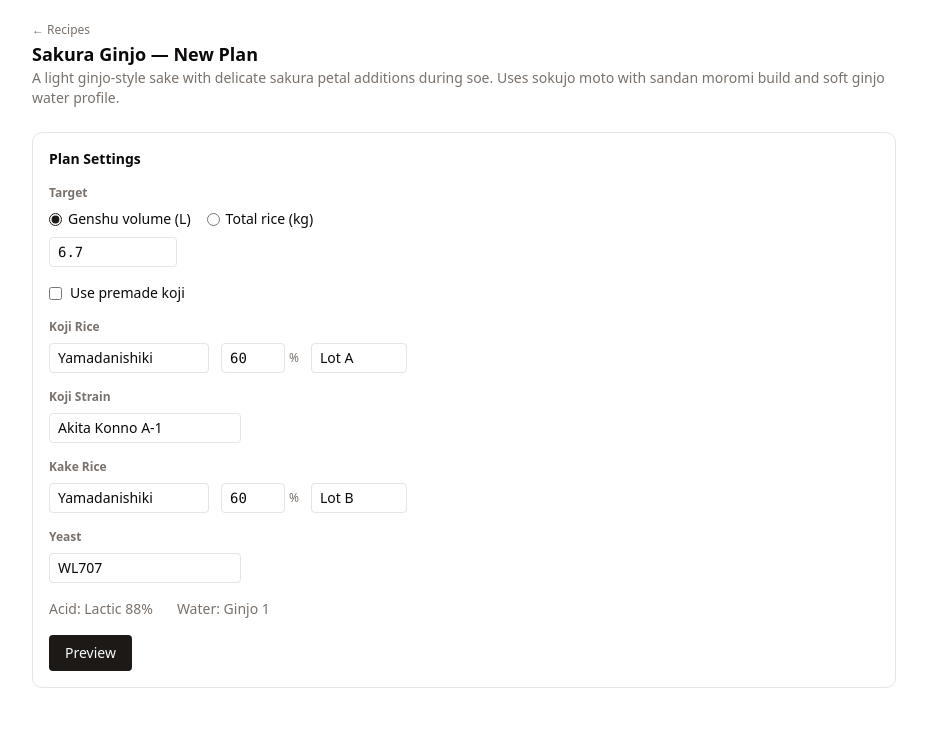
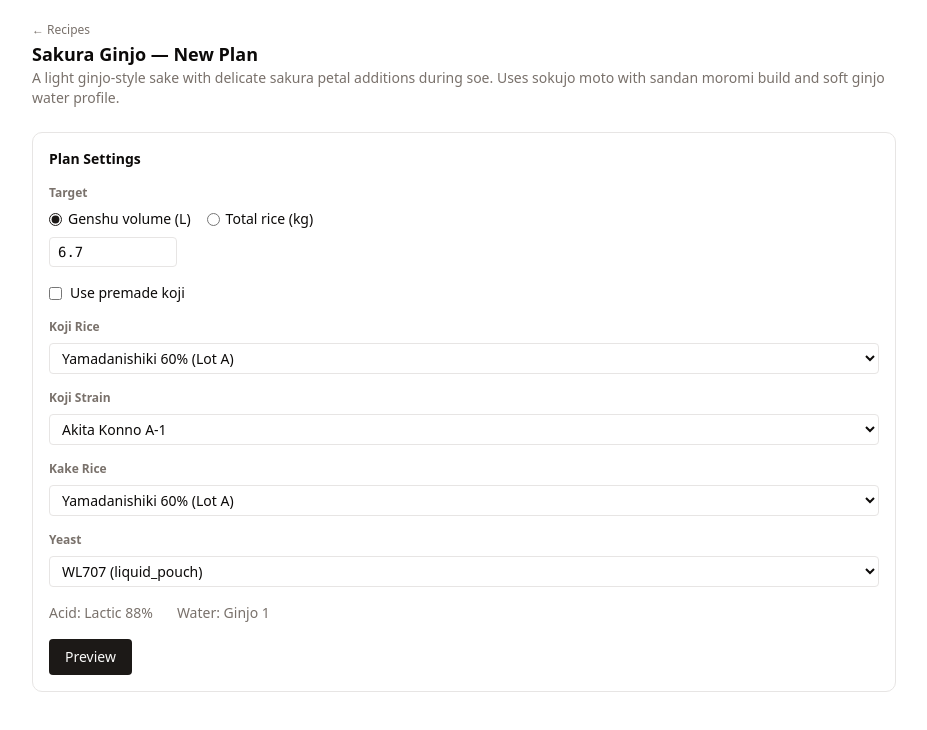
Before and after one commit to mcgrizzz/toji, a SvelteKit app: page /recipes/sakura-ginjo/new in a window 1280 px wide. Shown: the top 730 px of the page, without its empty margins (176-1103 px from the left). Built offline with nearby package versions, Linux system fonts and the light colour scheme.

Commit message:
start setting up inventory system + acid wiring

```diff
--- /dev/null
+++ b/src/lib/app/adapters/inventoryToRefs.ts
@@ -0,0 +1,26 @@
+import type { RiceLotItem, KojiStrainItem, YeastStockItem } from '$lib/app/models/inventory';
+import type { RiceLotRef, KojiStrainRef, YeastRef } from '$lib/engine/models/planTypes';
+
+export function riceLotToRef(item: RiceLotItem): RiceLotRef {
+	return {
+		lotId: item.id,
+		variety: item.variety,
+		polishPct: item.polishPct,
+		lotLabel: item.lotLabel
+	};
+}
+
+export function kojiStrainToRef(item: KojiStrainItem): KojiStrainRef {
+	return {
+		strainId: item.id,
+		name: item.name
+	};
+}
+
+export function yeastStockToRef(item: YeastStockItem): YeastRef {
+	return {
+		yeastId: item.id,
+		name: item.name,
+		format: item.format
+	};
+}
--- /dev/null
+++ b/src/lib/app/models/inventory.ts
@@ -0,0 +1,23 @@
+export type RiceLotItem = {
+	id: string;
+	variety: string;
+	polishPct: number;
+	lotLabel?: string;
+	massKgAvailable?: number;
+};
+
+export type KojiStrainItem = {
+	id: string;
+	name: string;
+	supplier?: string;
+};
+
+/** Temporary flattened stock fixture — will later reference a catalog product plus package metadata */
+export type YeastStockItem = {
+	id: string;
+	productId: string;
+	name: string;
+	format: 'liquid_pouch' | 'dry' | 'slant';
+	manufacturer?: string;
+	packageDate?: string;
+};
--- a/src/lib/app/types.ts
+++ b/src/lib/app/types.ts
@@ -5,6 +5,7 @@ import type { ScheduleTemplate } from '$lib/engine/models/scheduleTypes';
 import type { ResolvedSchedule } from '$lib/engine/resolvers/resolveSchedules';
 import type { PitchingResult } from '$lib/engine/resolvers/resolvePitching';
 import type { YeastSelection } from '$lib/engine/models/yeastTypes';
+import type { AcidType } from '$lib/engine/models/catalogTypes';
 
 // ── Recipe bundle ───────────────────────────────────────────────────────────
 
@@ -15,6 +16,7 @@ export type RecipeBundle = {
 	template: StoredRecipeTemplate;
 	presets: LoadedPresets;
 	schedules: Partial<Record<WorkflowKind, ScheduleTemplate>>;
+	defaultAcid: AcidType;
 	defaults: {
 		targetKind: 'genshu_volume_L' | 'total_rice_kg';
 		targetValue: number;
--- /dev/null
+++ b/src/lib/data/inventory/index.ts
@@ -0,0 +1,3 @@
+export { riceLots } from './riceLots';
+export { kojiStrains } from './kojiStrains';
+export { yeastStocks } from './yeastStocks';
--- /dev/null
+++ b/src/lib/data/inventory/kojiStrains.ts
@@ -0,0 +1,12 @@
+import type { KojiStrainItem } from '$lib/app/models/inventory';
+
+export const kojiStrains: KojiStrainItem[] = [
+	{
+		id: 'koji-konno-a1',
+		name: 'Akita Konno A-1'
+	},
+	{
+		id: 'koji-hishiroku-moyashi',
+		name: 'Hishiroku Moyashi'
+	}
+];
--- /dev/null
+++ b/src/lib/data/inventory/riceLots.ts
@@ -0,0 +1,22 @@
+import type { RiceLotItem } from '$lib/app/models/inventory';
+
+export const riceLots: RiceLotItem[] = [
+	{
+		id: 'lot-yamada-60',
+		variety: 'Yamadanishiki',
+		polishPct: 60,
+		lotLabel: 'Lot A'
+	},
+	{
+		id: 'lot-yamada-70',
+		variety: 'Yamadanishiki',
+		polishPct: 70,
+		lotLabel: 'Lot B'
+	},
+	{
+		id: 'lot-gohyaku-50',
+		variety: 'Gohyakumangoku',
+		polishPct: 50,
+		lotLabel: 'Lot C'
+	}
+];
--- /dev/null
+++ b/src/lib/data/inventory/yeastStocks.ts
@@ -0,0 +1,16 @@
+import type { YeastStockItem } from '$lib/app/models/inventory';
+
+export const yeastStocks: YeastStockItem[] = [
+	{
+		id: 'yeast-wl707',
+		productId: 'wl707',
+		name: 'WL707',
+		format: 'liquid_pouch'
+	},
+	{
+		id: 'yeast-k7-dry',
+		productId: 'k7-dry',
+		name: 'K7 Dry',
+		format: 'dry'
+	}
+];
--- a/src/lib/data/recipes/sakuraGinjo.ts
+++ b/src/lib/data/recipes/sakuraGinjo.ts
@@ -6,6 +6,7 @@ import { ginjo1 } from '$lib/data/catalog/waterProfiles';
 import { availableSalts } from '$lib/data/catalog/salts';
 import { uedaKojiSchedule } from '$lib/data/schedules/uedaKojiSchedule';
 import { sokujoMotoSchedule } from '$lib/data/schedules/sokujoMotoSchedule';
+import { lacticAcid88 } from '$lib/data/catalog/acids';
 import type { StoredRecipeTemplate } from '$lib/engine/models/templateTypes';
 
 const template: StoredRecipeTemplate = {
@@ -41,6 +42,7 @@ export const sakuraGinjoBundle: RecipeBundle = {
 		availableSalts,
 		spec: template
 	},
+	defaultAcid: lacticAcid88,
 	schedules: {
 		koji: uedaKojiSchedule,
 		moto: sokujoMotoSchedule
--- a/src/lib/engine/models/planTypes.ts
+++ b/src/lib/engine/models/planTypes.ts
@@ -118,6 +118,7 @@ export type MotoMaterials = {
 	kojiKg: number;
 	waterL: number;
 	acidDoseMl: number;
+	acid: AcidType;
 	yeast: YeastRef;
 	riceLot: RiceLotRef;
 };
--- a/src/lib/engine/resolvers/resolvePlan.ts
+++ b/src/lib/engine/resolvers/resolvePlan.ts
@@ -155,6 +155,7 @@ export function resolvePlan(plan: RecipePlan, presets: LoadedPresets): Materials
 		kojiKg: motoResult.kojiKg,
 		waterL: motoResult.waterL,
 		acidDoseMl,
+		acid: plan.moto.acid,
 		yeast: plan.moto.yeast,
 		riceLot: plan.moto.riceLot
 	};
--- a/src/routes/recipes/[id]/new/MaterialsSummary.svelte
+++ b/src/routes/recipes/[id]/new/MaterialsSummary.svelte
@@ -1,7 +1,6 @@
 <script lang="ts">
 	import type { MaterialsBill } from '$lib/engine/models/planTypes';
 	import type { KojiPreset } from '$lib/engine/models/catalogTypes';
-	import { lacticAcid88 } from '$lib/data/catalog/acids';
 
 	type Props = {
 		bill: MaterialsBill;
@@ -53,7 +52,7 @@
 		</p>
 		<p>Koji: {r(bill.moto.kojiKg)} kg</p>
 		<p>Water: {r(bill.moto.waterL)} L</p>
-		<p>Acid: {r(bill.moto.acidDoseMl, 2)} mL ({lacticAcid88.name})</p>
+		<p>Acid: {r(bill.moto.acidDoseMl, 2)} mL ({bill.moto.acid.name})</p>
 		<p>Yeast: {bill.moto.yeast.name} ({bill.moto.yeast.format})</p>
 	</div>
 </section>
--- a/src/routes/recipes/[id]/new/RecipePlanForm.svelte
+++ b/src/routes/recipes/[id]/new/RecipePlanForm.svelte
@@ -1,7 +1,8 @@
 <script lang="ts">
 	import type { RecipeBundle } from '$lib/app/types';
 	import type { RecipePlan } from '$lib/engine/models/planTypes';
-	import { lacticAcid88 } from '$lib/data/catalog/acids';
+	import { riceLots, kojiStrains, yeastStocks } from '$lib/data/inventory';
+	import { riceLotToRef, kojiStrainToRef, yeastStockToRef } from '$lib/app/adapters/inventoryToRefs';
 
 	type Props = {
 		bundle: RecipeBundle;
@@ -17,33 +18,29 @@
 	let targetValue = $state(bundle.defaults.targetValue ?? 6.7);
 	let premadeKoji = $state(false);
 
-	// Rice lots
-	let kojiRiceVariety = $state(bundle.template.recommendedRiceVariety ?? '');
-	let kojiRicePolish = $state(bundle.template.recommendedPolishPct ?? 60);
-	let kojiRiceLabel = $state('Lot A');
-	let kakeRiceVariety = $state(bundle.template.recommendedRiceVariety ?? '');
-	let kakeRicePolish = $state(bundle.template.recommendedPolishPct ?? 60);
-	let kakeRiceLabel = $state('Lot B');
+	// Inventory selections (ID-based)
+	let selectedKojiRiceLotId = $state(riceLots[0]?.id ?? '');
+	let selectedMainRiceLotId = $state(riceLots[0]?.id ?? '');
+	let selectedKojiStrainId = $state(kojiStrains[0]?.id ?? '');
+	let selectedYeastStockId = $state(yeastStocks[0]?.id ?? '');
 
-	// Koji & yeast
-	let kojiStrain = $state('Akita Konno A-1');
-	let yeastName = $state('WL707');
+	// Derived lookups
+	let selectedKojiRiceLot = $derived(riceLots.find((l) => l.id === selectedKojiRiceLotId));
+	let selectedMainRiceLot = $derived(riceLots.find((l) => l.id === selectedMainRiceLotId));
+	let selectedKojiStrain = $derived(kojiStrains.find((s) => s.id === selectedKojiStrainId));
+	let selectedYeastStock = $derived(yeastStocks.find((y) => y.id === selectedYeastStockId));
+
+	let canSubmit = $derived(
+		selectedMainRiceLot != null &&
+			selectedYeastStock != null &&
+			(premadeKoji || (selectedKojiRiceLot != null && selectedKojiStrain != null))
+	);
 
 	function submit(e: SubmitEvent) {
 		e.preventDefault();
+		if (!canSubmit) return;
 
-		const kojiLot = {
-			lotId: 'lot-koji',
-			variety: kojiRiceVariety,
-			polishPct: kojiRicePolish,
-			lotLabel: kojiRiceLabel
-		};
-		const kakeLot = {
-			lotId: 'lot-kake',
-			variety: kakeRiceVariety,
-			polishPct: kakeRicePolish,
-			lotLabel: kakeRiceLabel
-		};
+		const kakeLotRef = riceLotToRef(selectedMainRiceLot!);
 
 		const plan: RecipePlan = {
 			recipeSpecId: bundle.template.id,
@@ -52,18 +49,18 @@
 				? { mode: 'premade' }
 				: {
 						mode: 'make',
-						riceLot: kojiLot,
-						kojiStrain: { strainId: 'user-koji', name: kojiStrain }
+						riceLot: riceLotToRef(selectedKojiRiceLot!),
+						kojiStrain: kojiStrainToRef(selectedKojiStrain!)
 					},
 			moto: {
-				riceLot: kakeLot,
-				yeast: { yeastId: 'user-yeast', name: yeastName, format: 'liquid_pouch' },
-				acid: lacticAcid88
+				riceLot: kakeLotRef,
+				yeast: yeastStockToRef(selectedYeastStock!),
+				acid: bundle.defaultAcid
 			},
 			moromi: {
 				stages: bundle.presets.moromiPreset.stages.map((s) => ({
 					stageOrdinal: s.ordinal,
-					riceLot: kakeLot
+					riceLot: kakeLotRef
 				}))
 			},
 			water: bundle.presets.waterProfile
@@ -71,6 +68,9 @@
 
 		onpreview(plan);
 	}
+
+	const selectClass =
+		'w-full rounded border bg-background px-2 py-1 text-sm focus-visible:ring-2 focus-visible:ring-ring focus-visible:outline-none';
 </script>
 
 <form
@@ -120,108 +120,66 @@
 		Use premade koji
 	</label>
 
-	<!-- Koji rice (shown only when making koji) -->
+	<!-- Koji rice & strain (shown only when making koji) -->
 	{#if !premadeKoji}
 		<fieldset class="space-y-2">
 			<legend class="text-xs font-semibold text-muted-foreground">Koji Rice</legend>
-			<div class="flex flex-wrap gap-3">
-				<label class="block">
-					<span class="sr-only">Koji rice variety</span>
-					<input
-						type="text"
-						bind:value={kojiRiceVariety}
-						placeholder="Variety"
-						class="w-40 rounded border bg-background px-2 py-1 text-sm focus-visible:ring-2 focus-visible:ring-ring focus-visible:outline-none"
-					/>
-				</label>
-				<div class="flex items-center gap-1">
-					<label class="block">
-						<span class="sr-only">Koji rice polish percentage</span>
-						<input
-							type="number"
-							bind:value={kojiRicePolish}
-							min="1"
-							max="100"
-							class="w-16 rounded border bg-background px-2 py-1 text-sm font-mono focus-visible:ring-2 focus-visible:ring-ring focus-visible:outline-none"
-						/>
-					</label>
-					<span class="text-xs text-muted-foreground" aria-hidden="true">%</span>
-				</div>
-				<label class="block">
-					<span class="sr-only">Koji rice lot label</span>
-					<input
-						type="text"
-						bind:value={kojiRiceLabel}
-						placeholder="Lot label"
-						class="w-24 rounded border bg-background px-2 py-1 text-sm focus-visible:ring-2 focus-visible:ring-ring focus-visible:outline-none"
-					/>
-				</label>
-			</div>
+			<label class="block">
+				<span class="sr-only">Koji rice lot</span>
+				<select bind:value={selectedKojiRiceLotId} class={selectClass}>
+					{#each riceLots as lot (lot.id)}
+						<option value={lot.id}>
+							{lot.variety} {lot.polishPct}%{lot.lotLabel ? ` (${lot.lotLabel})` : ''}
+						</option>
+					{/each}
+				</select>
+			</label>
 		</fieldset>
 
 		<fieldset class="space-y-2">
 			<legend class="text-xs font-semibold text-muted-foreground">Koji Strain</legend>
-			<input
-				type="text"
-				bind:value={kojiStrain}
-				aria-label="Koji strain name"
-				class="w-48 rounded border bg-background px-2 py-1 text-sm focus-visible:ring-2 focus-visible:ring-ring focus-visible:outline-none"
-			/>
+			<label class="block">
+				<span class="sr-only">Koji strain</span>
+				<select bind:value={selectedKojiStrainId} class={selectClass}>
+					{#each kojiStrains as strain (strain.id)}
+						<option value={strain.id}>{strain.name}</option>
+					{/each}
+				</select>
+			</label>
 		</fieldset>
 	{/if}
 
-	<!-- Kake rice -->
+	<!-- Main rice lot (kake + moromi) -->
 	<fieldset class="space-y-2">
 		<legend class="text-xs font-semibold text-muted-foreground">Kake Rice</legend>
-		<div class="flex flex-wrap gap-3">
-			<label class="block">
-				<span class="sr-only">Kake rice variety</span>
-				<input
-					type="text"
-					bind:value={kakeRiceVariety}
-					placeholder="Variety"
-					class="w-40 rounded border bg-background px-2 py-1 text-sm focus-visible:ring-2 focus-visible:ring-ring focus-visible:outline-none"
-				/>
-			</label>
-			<div class="flex items-center gap-1">
-				<label class="block">
-					<span class="sr-only">Kake rice polish percentage</span>
-					<input
-						type="number"
-						bind:value={kakeRicePolish}
-						min="1"
-						max="100"
-						class="w-16 rounded border bg-background px-2 py-1 text-sm font-mono focus-visible:ring-2 focus-visible:ring-ring focus-visible:outline-none"
-					/>
-				</label>
-				<span class="text-xs text-muted-foreground" aria-hidden="true">%</span>
-			</div>
-			<label class="block">
-				<span class="sr-only">Kake rice lot label</span>
-				<input
-					type="text"
-					bind:value={kakeRiceLabel}
-					placeholder="Lot label"
-					class="w-24 rounded border bg-background px-2 py-1 text-sm focus-visible:ring-2 focus-visible:ring-ring focus-visible:outline-none"
-				/>
-			</label>
-		</div>
+		<label class="block">
+			<span class="sr-only">Main rice lot</span>
+			<select bind:value={selectedMainRiceLotId} class={selectClass}>
+				{#each riceLots as lot (lot.id)}
+					<option value={lot.id}>
+						{lot.variety} {lot.polishPct}%{lot.lotLabel ? ` (${lot.lotLabel})` : ''}
+					</option>
+				{/each}
+			</select>
+		</label>
 	</fieldset>
 
 	<!-- Yeast -->
 	<fieldset class="space-y-2">
 		<legend class="text-xs font-semibold text-muted-foreground">Yeast</legend>
-		<input
-			type="text"
-			bind:value={yeastName}
-			aria-label="Yeast strain name"
-			class="w-48 rounded border bg-background px-2 py-1 text-sm focus-visible:ring-2 focus-visible:ring-ring focus-visible:outline-none"
-		/>
+		<label class="block">
+			<span class="sr-only">Yeast stock</span>
+			<select bind:value={selectedYeastStockId} class={selectClass}>
+				{#each yeastStocks as stock (stock.id)}
+					<option value={stock.id}>{stock.name} ({stock.format})</option>
+				{/each}
+			</select>
+		</label>
 	</fieldset>
 
 	<!-- Acid / Water (display only) -->
 	<div class="flex flex-wrap gap-6 text-sm text-muted-foreground">
-		<span>Acid: {lacticAcid88.name}</span>
+		<span>Acid: {bundle.defaultAcid.name}</span>
 		{#if bundle.presets.waterProfile}
 			<span>Water: {bundle.presets.waterProfile.name}</span>
 		{:else}
@@ -231,7 +189,8 @@
 
 	<button
 		type="submit"
-		class="rounded bg-primary px-4 py-2 text-sm font-medium text-primary-foreground hover:bg-primary/90 focus-visible:ring-2 focus-visible:ring-ring focus-visible:ring-offset-2 focus-visible:ring-offset-background focus-visible:outline-none"
+		disabled={!canSubmit}
+		class="rounded bg-primary px-4 py-2 text-sm font-medium text-primary-foreground hover:bg-primary/90 focus-visible:ring-2 focus-visible:ring-ring focus-visible:ring-offset-2 focus-visible:ring-offset-background focus-visible:outline-none disabled:opacity-50 disabled:pointer-events-none"
 	>
 		Preview
 	</button>
```
